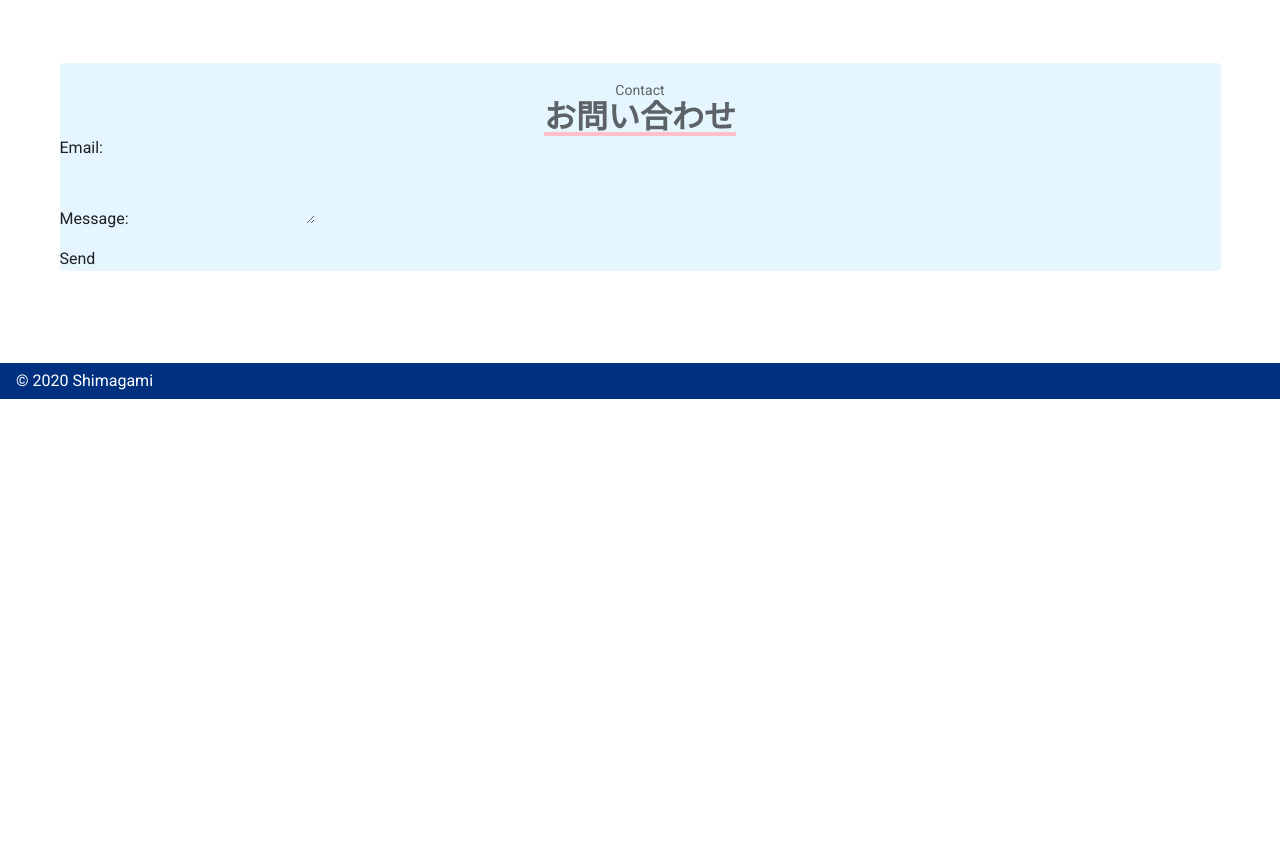
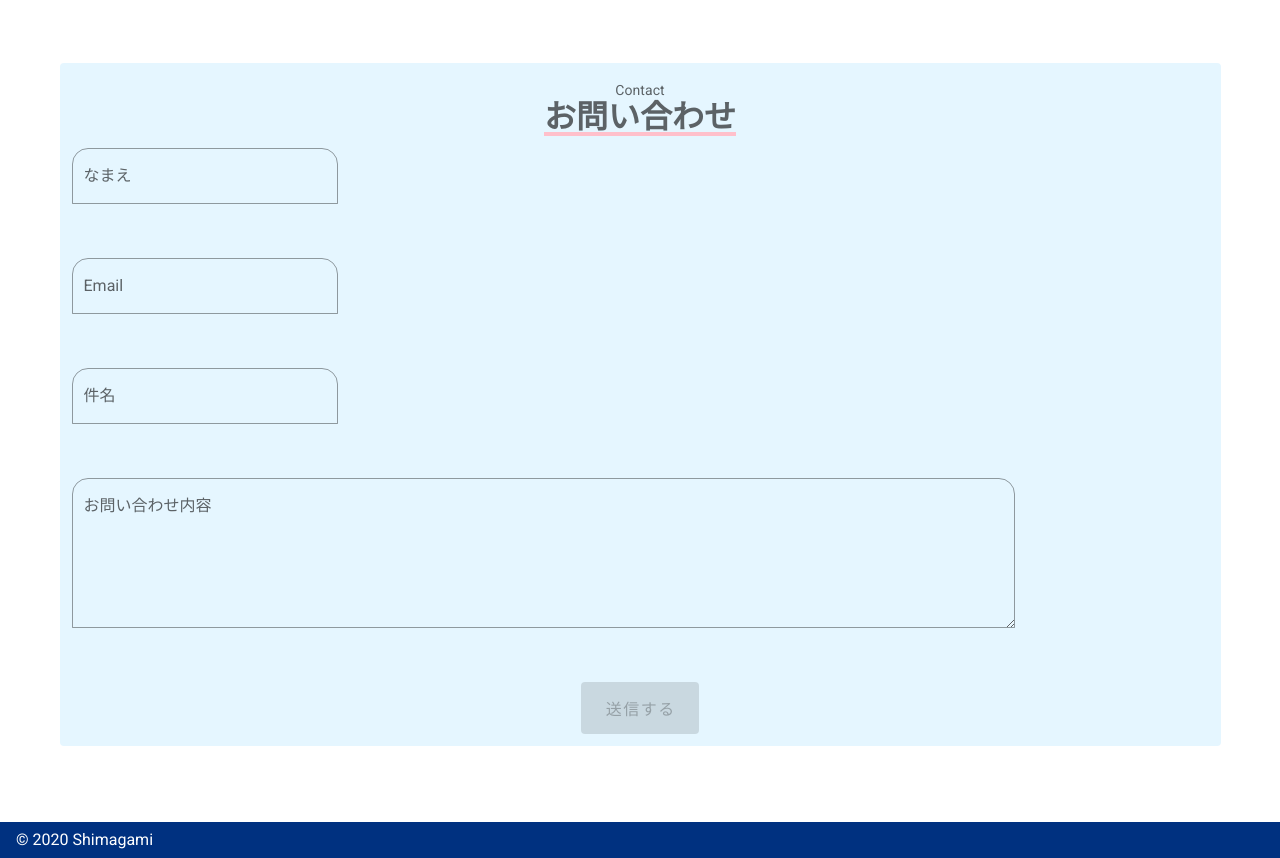
Before and after one commit to xyytgae/Portfolio, a Nuxt app: page / in a window 1280 px wide. Shown: the part 4000-4858 px from the top of the page. Before the commit the page ends 4399 px from the top, so only its background shows below. Built offline with nearby package versions, Linux system fonts and the light colour scheme.

Commit message:
Fix フォーム修正

```diff
--- a/components/Contact.vue
+++ b/components/Contact.vue
@@ -4,7 +4,7 @@
     <v-card-text class="py-0 text-center headline font-weight-bold"
       ><span class="menu">お問い合わせ</span></v-card-text
     >
-
+    <!--
     <form
       name="contact"
       netlify-honeypot="bot-field"
@@ -24,26 +24,18 @@
       <p>
         <button type="”submit”">Send</button>
       </p>
-    </form>
+    </form> -->
 
-    <!-- 抜粋です -->
-    <!-- <v-text-field v-model="name" label="お名前" required />
-    <v-text-field v-model="email" label="メールアドレス" required />
-    <v-text-field v-model="company" label="会社名（法人の方のみ）" />
-    <v-textarea v-model="message" label="お問い合わせ内容" required />
-    <v-text-field
-      v-model="botfield"
-      label="人間は入力しないでください"
-      v-show="false"
-    />
-    <v-btn color="primary" @click="submit">送信</v-btn> -->
-
-    <!-- <form name="contact" method="POST" netlify>
+    <form
+      name="contact"
+      netlify-honeypot="bot-field"
+      data-netlify="true"
+      method="post"
+    >
       <v-form ref="form" v-model="valid">
-
         <v-col cols="12" md="3">
           <v-text-field
-            type="hidden"
+            name="name"
             outlined
             shaped
             :rules="[required]"
@@ -54,7 +46,7 @@
         </v-col>
         <v-col cols="12" md="3">
           <v-text-field
-            type="hidden"
+            name="email"
             outlined
             shaped
             :rules="[required]"
@@ -65,7 +57,7 @@
         </v-col>
         <v-col cols="12" md="3">
           <v-text-field
-            type="hidden"
+            name="title"
             outlined
             shaped
             :rules="[required]"
@@ -77,7 +69,7 @@
 
         <v-col cols="12" md="10">
           <v-textarea
-            type="hidden"
+            name="message"
             outlined
             shaped
             :rules="[required]"
@@ -89,22 +81,21 @@
 
         <v-col class="text-center">
           <v-btn
+            type="”submit”"
             color="orange"
             :disabled="!valid || loading"
             :loading="loading"
             :dark="valid"
             x-large
-            @click="send"
             >送信する</v-btn
           >
         </v-col>
-
+        <!--
         <v-col class="text-center">
           {{ message }}
-        </v-col>
-
+        </v-col> -->
       </v-form>
-    </form> -->
+    </form>
   </v-card>
 </template>
 
@@ -117,27 +108,28 @@ export default {
       company: '',
       message: '',
       botfield: '',
-      // inputItems: [
-      //   {
-      //     name: '名前',
-      //   },
-      //   {
-      //     name: 'Email',
-      //   },
-      //   {
-      //     name: '件名',
-      //   },
-      // ],
-      // form: {
-      //   name: '',
-      //   email: '',
-      //   title: '',
-      //   contents: '',
-      // },
-      // valid: false,
-      // loading: false,
-      // required: value => !!value || '必須です',
-      // message: '送信',
+
+      inputItems: [
+        {
+          name: '名前',
+        },
+        {
+          name: 'Email',
+        },
+        {
+          name: '件名',
+        },
+      ],
+      form: {
+        name: '',
+        email: '',
+        title: '',
+        contents: '',
+      },
+      valid: false,
+      loading: false,
+      required: value => !!value || '必須です',
+      message: '送信',
     }
   },
   methods: {
--- a/pages/index.vue
+++ b/pages/index.vue
@@ -4,7 +4,7 @@
       <Profile />
     </v-col>
 
-    <v-col cols="12" id="background" class="my-12 inactive">
+    <v-col cols="12" id="background" class="my-12 active">
       <Background />
     </v-col>
 
@@ -31,13 +31,17 @@ export default {
   methods: {
     startObserve() {
       const callback = (entries, observer) => {
+        console.log(entries.isIntersecting)
+
         entries.forEach(entry => {
+          console.log(entry.isIntersecting)
           if (entry.isIntersecting) {
             // 初めにopacitty: 0にしていたinactiveクラスを取り除く
             entry.target.classList.remove('inactive')
 
             // activeクラスを追加することでフェードインさせる
             entry.target.classList.add('active')
+            console.log('追加！！！')
           }
         })
       }
@@ -51,6 +55,7 @@ export default {
       const targets = document.querySelectorAll('.inactive')
       targets.forEach(target => {
         observer.observe(target)
+        console.log(target)
       })
     },
   },
--- a/static/form.html
+++ b/static/form.html
@@ -5,7 +5,8 @@
     <form name="contact" netlify netlify-honeypot="bot-field" hidden>
       <input type="text" name="name" />
       <input type="text" name="email" />
-      <input type="text" name="company" />
+      <input type="text" name="title" />
+      <!-- <input type="text" name="company" /> -->
       <textarea name="message"></textarea>
       <input type="text" name="bot-field" />
     </form>
```
